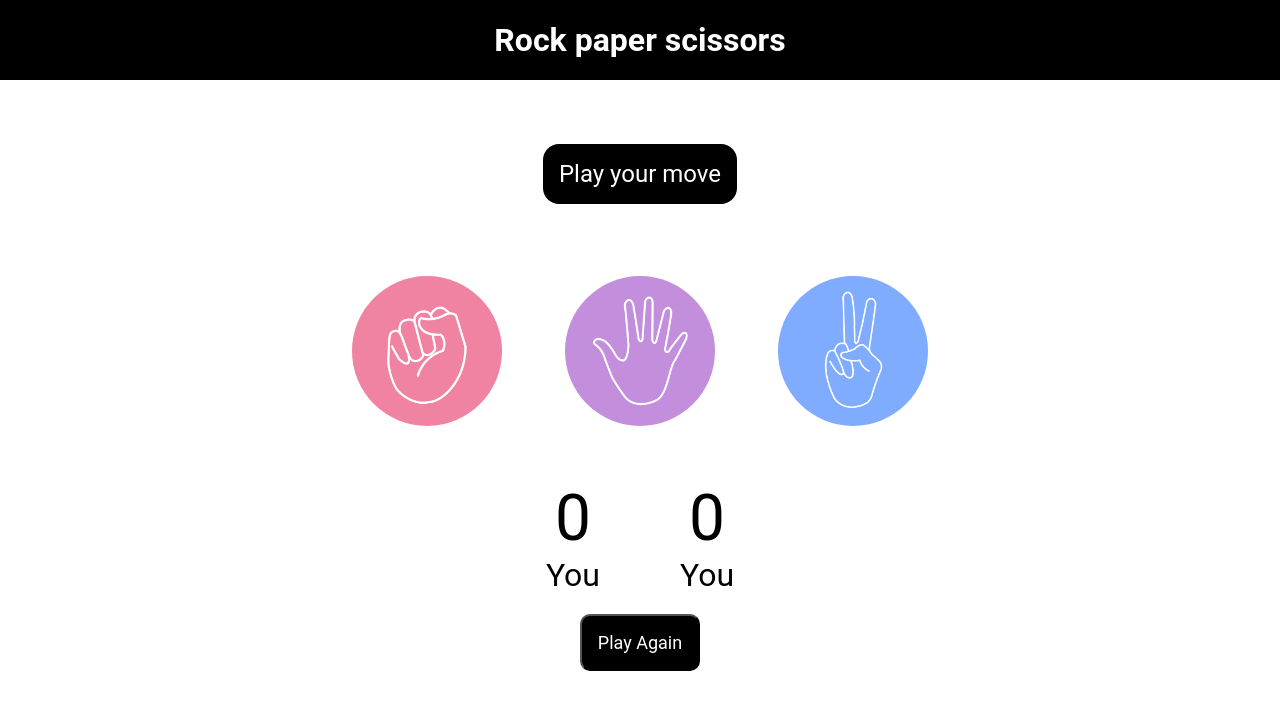
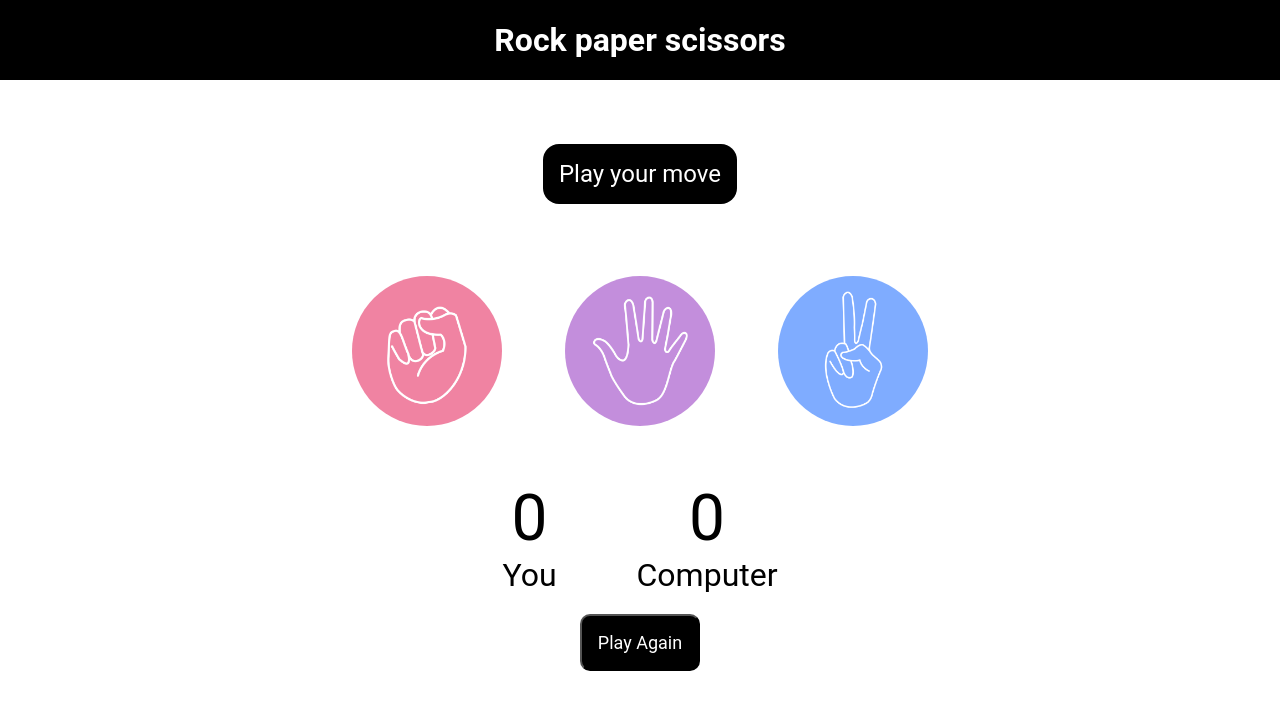
Before and after one commit to jay-kamble/Rock-paper-scissors-game, a plain HTML site: page index.html in a window 1280 px wide. Drawn offline with Linux system fonts and the light colour scheme.

Commit message:
Update index.html

```diff
--- a/index.html
+++ b/index.html
@@ -38,7 +38,7 @@
             </div>
             <div class="score">
                 <p id="comp-score">0</p>
-                <p>You</p>
+                <p>Computer</p>
             </div>
         </div>
 
```
